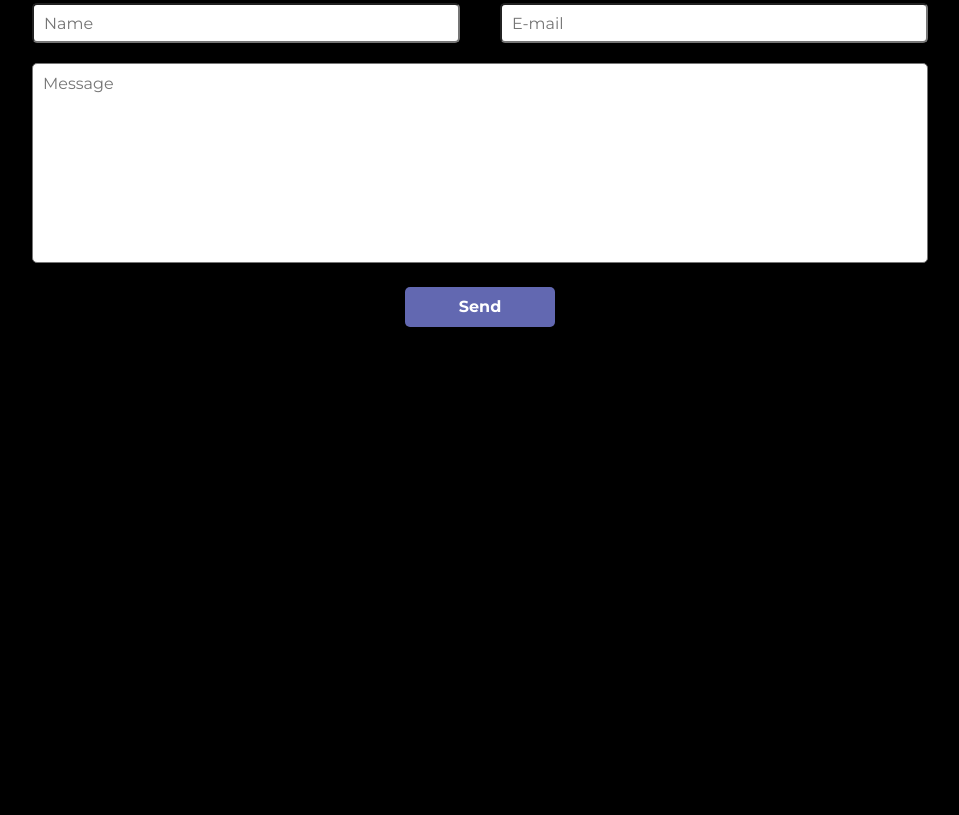
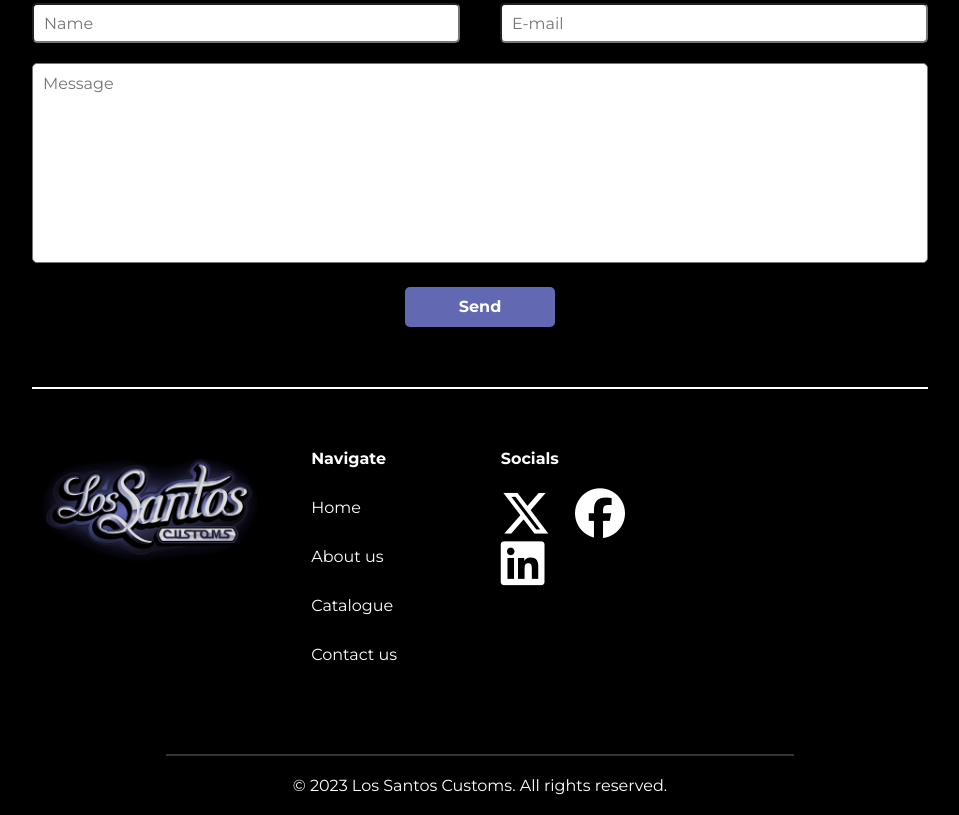
Before and after one commit to giusgo/car-dealership-frontend, a website built with Parcel: page src/index.html in a window 1280 px wide. Shown: the part 2539-3354 px from the top of the page, without its empty margins (160-1119 px from the left). Before the commit the page ends 2886 px from the top, so only its background shows below. Built offline with nearby package versions, Linux system fonts and the light colour scheme; files whose address does not match are found by name.

Commit message:
Added footer

```diff
--- a/src/index.html
+++ b/src/index.html
@@ -7,7 +7,7 @@
         <script src="https://kit.fontawesome.com/51a9d021a9.js" crossorigin="anonymous"></script>
         <link rel="stylesheet" href="scss/landing.scss">
 
-        <title>Los Santos customs</title>
+        <title>Los Santos Customs</title>
     </head>
     <body>
         <div class="main__container">
@@ -186,7 +186,34 @@
                 </div>
             </div>
 
-            <div class="footer"></div>
+            <hr>
+
+            <div class="footer">
+                <div class="info__container">
+                    <div class="logo">
+                        <img src="./assets/Los_Santos_Customs_logo.webp" alt="">
+                    </div>
+                    <div class="navigation">
+                        <ul>
+                            <li>Navigate</li>
+                            <li><a href=".">Home</a></li>
+                            <li><a href="#">About us</a></li>
+                            <li><a href="#">Catalogue</a></li>
+                            <li><a href="#">Contact us</a></li>
+                        </ul>
+                    </div>
+                    <div class="socials">
+                        <p>Socials</p>
+                        <div class="social-links">
+                            <a href="#"><i class="fa-brands fa-x-twitter"></i></a>
+                            <a href="#"><i class="fa-brands fa-facebook"></i></a>
+                            <a href="#"><i class="fa-brands fa-linkedin"></i></a>
+                        </div>
+                    </div>
+                </div>
+                <hr class="footer__styled__hr">
+                <p class="copyright__notice">&copy; 2023 Los Santos Customs. All rights reserved.</p>
+            </div>
 
         </div>
     </body>
--- /dev/null
+++ b/src/scss/_footer.scss
@@ -0,0 +1,83 @@
+body {
+    .main__container {
+
+        // Footer
+        .footer {
+            width: 70%;
+            margin: auto;
+
+            .info__container {
+                width: 100%;
+                display: flex;
+                flex-direction: row;
+                gap: 100px;
+
+                .logo {
+                    width: 20%;
+                    img {
+                        display: block;
+                        margin: auto;
+                        height: 120px;
+                    }
+                }
+
+                .navigation {
+                    width: 10%;
+
+                    ul {
+                        list-style: none;
+                        li {
+                            color: white;
+                            margin-bottom: 30px;
+                            a {
+                                text-decoration: none;
+                                color: white;
+                            }
+
+                            &:nth-child(1) {
+                                font-weight: 700;
+                            }
+                        }
+                    }
+                }
+
+                .socials {
+                    width: 20%;
+
+                    p {
+                        text-align: left;
+                        color: white;
+                        font-weight: bold;
+                    }
+
+                    .social-links {
+                        margin: 20px 0;
+
+                        a {
+                            text-decoration: none;
+                            margin-right: 20px;
+                            i {
+                                color: white;
+                                font-size: 50px;
+                            }
+                        }
+                    }
+                }
+            }
+
+            .footer__styled__hr {
+                width: 70%;
+                border: 1px solid #353535;
+                margin-bottom: 20px;
+            }
+
+            .copyright__notice {
+                text-align: center;
+                font-size: 16px;
+                color: white;
+                margin-bottom: 20px;
+            }
+        }
+
+    }
+}
--- a/src/scss/landing.scss
+++ b/src/scss/landing.scss
@@ -15,6 +15,7 @@
 @import "./hero";
 @import "./about";
 @import "./contact";
+@import "./footer";
 
 body {
     font-family: 'Montserrat', sans-serif;
@@ -31,6 +32,5 @@ body {
         }
 
 
-
     }
 }
```
